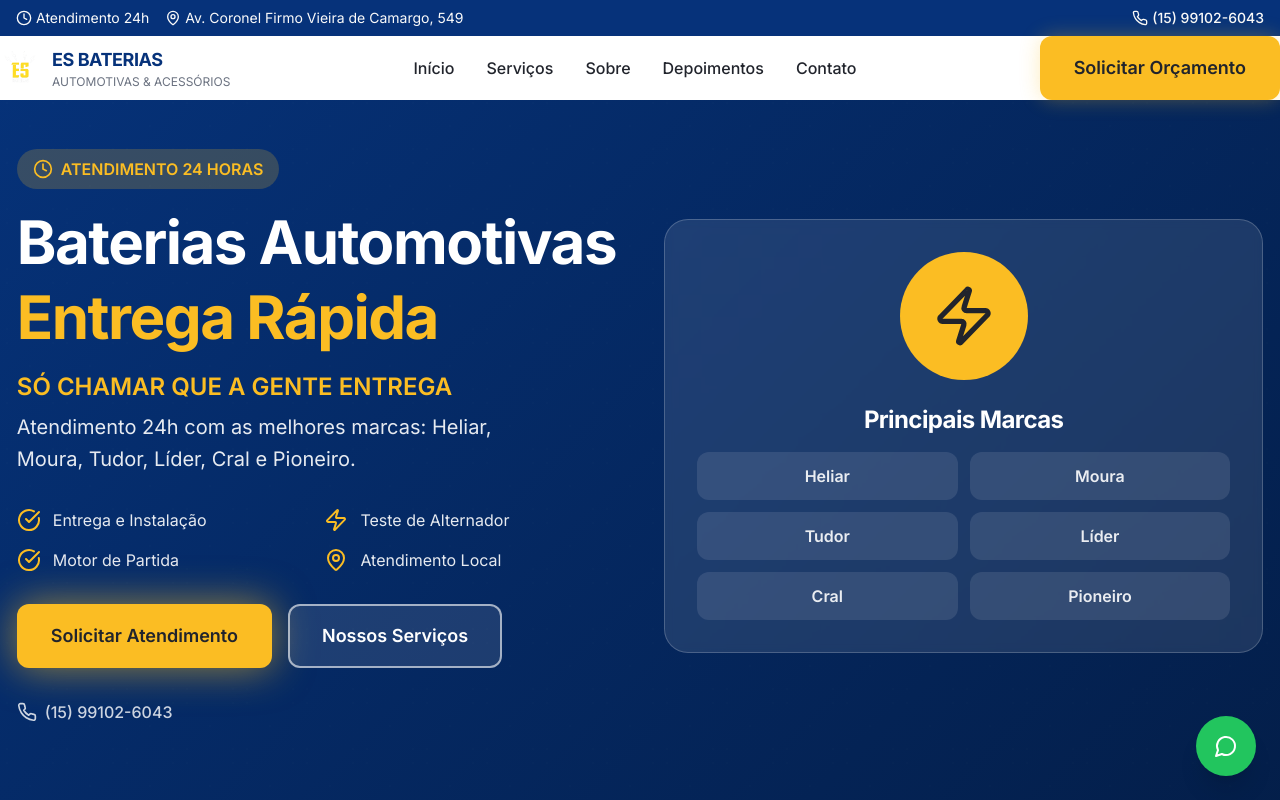
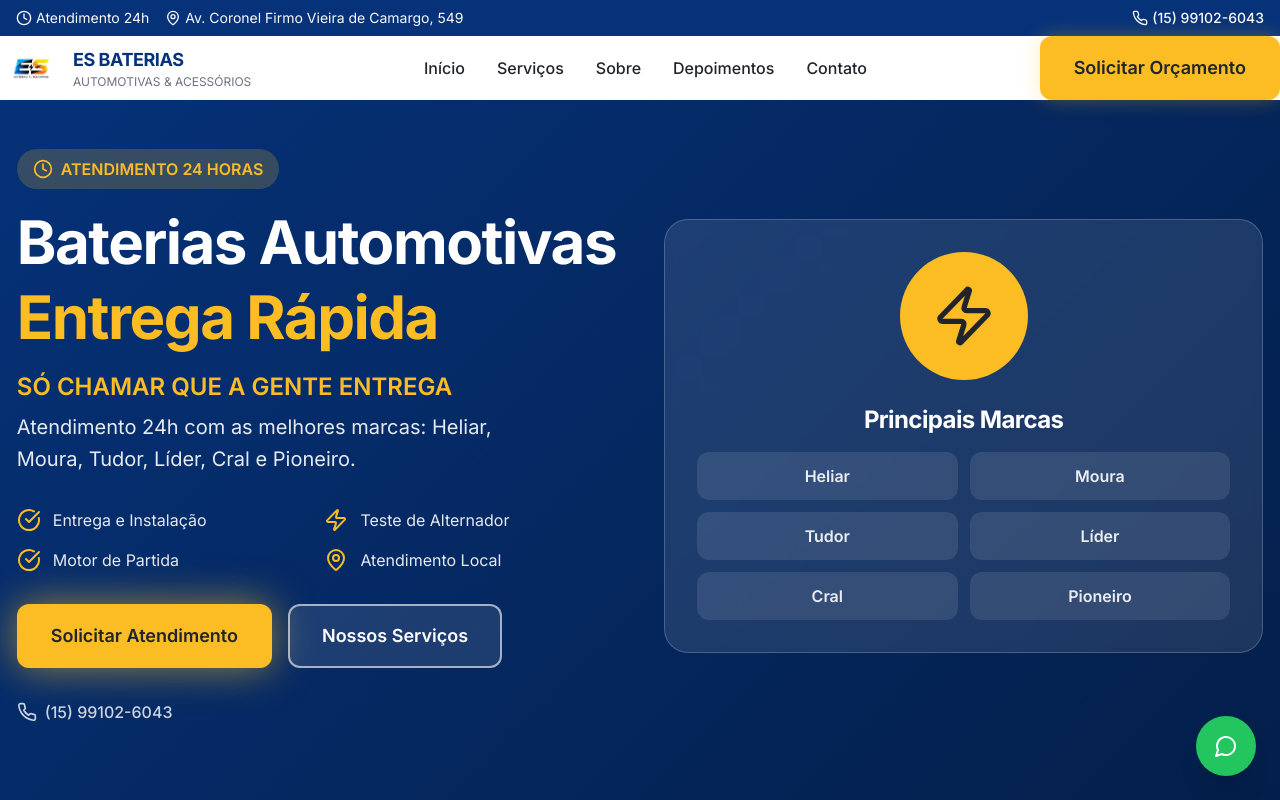
Before and after one commit to DevZipMateus/es-baterias-entrega-r, a React (Vite) app: page / in a window 1280 px wide. Shown: the top 800 px of the page. Built offline with nearby package versions, Linux system fonts and the light colour scheme.

Commit message:
Update logo
Replace the current logo with the new provided logo.

```diff
--- a/src/components/Footer.tsx
+++ b/src/components/Footer.tsx
@@ -11,7 +11,7 @@ const Footer = () => {
           <div className="space-y-6">
             <div className="flex items-center space-x-3">
               <img
-                src="/lovable-uploads/76482c21-9d01-4071-afca-f2fb14d836a1.png"
+                src="/lovable-uploads/93aab8db-9c96-4d30-bc98-7b101d65fc7e.png"
                 alt="ES Baterias"
                 className="h-12 w-auto"
               />
--- a/src/components/Header.tsx
+++ b/src/components/Header.tsx
@@ -58,7 +58,7 @@ const Header = () => {
             {/* Logo */}
             <div className="flex items-center space-x-3">
               <img
-                src="/lovable-uploads/76482c21-9d01-4071-afca-f2fb14d836a1.png"
+                src="/lovable-uploads/93aab8db-9c96-4d30-bc98-7b101d65fc7e.png"
                 alt="ES Baterias Automotivas & Acessórios"
                 className="h-10 w-auto"
               />
```
Also changed, not shown: public/lovable-uploads/93aab8db-9c96-4d30-bc98-7b101d65fc7e.png (added).
